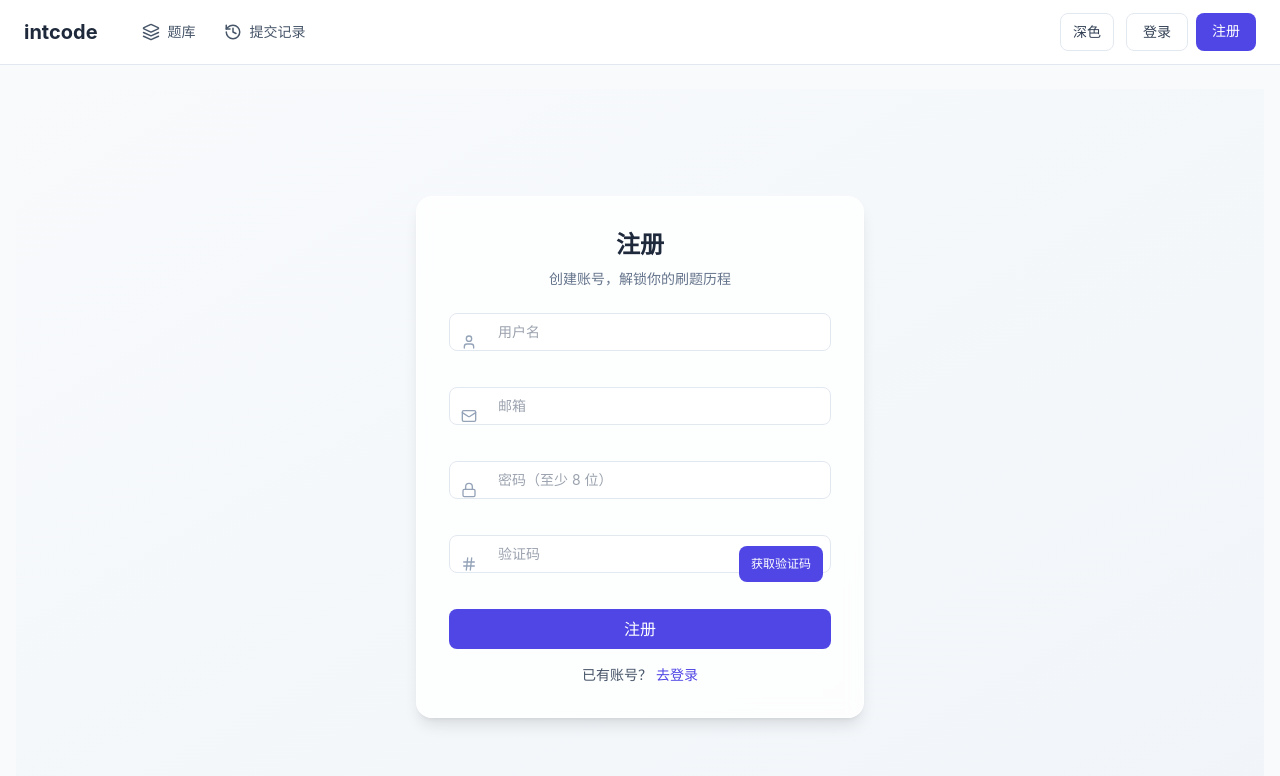
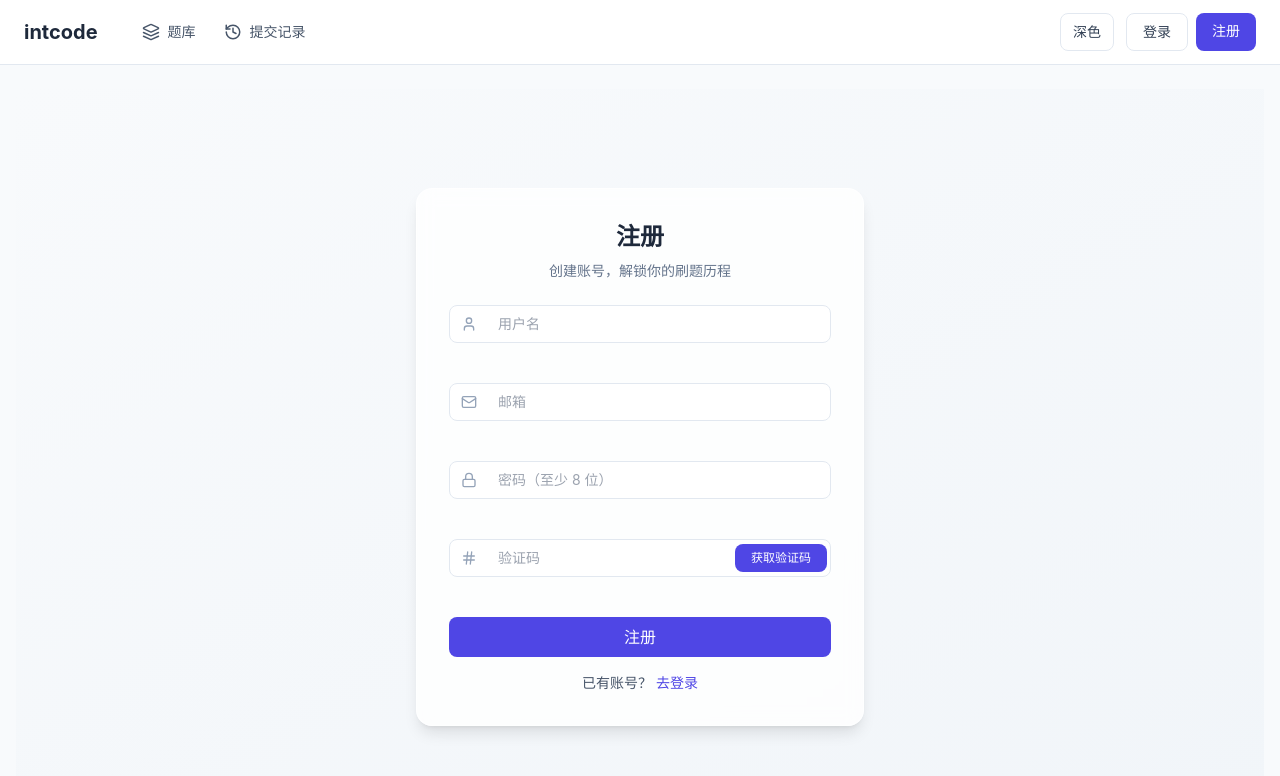
Before and after one commit to Metafora072/intcode, a React (Vite) app in the folder frontend/: page /register in a window 1280 px wide. Shown: the top 776 px of the page. Built offline with nearby package versions, Linux system fonts and the light colour scheme.

Commit message:
添加注册/登录表单校验逻辑

```diff
--- a/frontend/src/pages/LoginPage.tsx
+++ b/frontend/src/pages/LoginPage.tsx
@@ -10,11 +10,21 @@ const LoginPage = () => {
   const [username, setUsername] = useState("");
   const [password, setPassword] = useState("");
   const [error, setError] = useState("");
+  const [fieldErrors, setFieldErrors] = useState<{ username?: string; password?: string }>({});
   const [loading, setLoading] = useState(false);
+
+  const validate = () => {
+    const errs: { username?: string; password?: string } = {};
+    if (!username.trim()) errs.username = "请输入用户名";
+    if (!password.trim()) errs.password = "请输入密码";
+    setFieldErrors(errs);
+    return Object.keys(errs).length === 0;
+  };
 
   const handleSubmit = async (e: FormEvent) => {
     e.preventDefault();
     setError("");
+    if (!validate()) return;
     setLoading(true);
     try {
       await login(username, password);
@@ -34,34 +44,42 @@ const LoginPage = () => {
       <div className="w-full max-w-md p-8 rounded-2xl bg-white/80 dark:bg-slate-900/80 shadow-lg border border-white/60 dark:border-slate-700/60 backdrop-blur animate-fade-in">
         <h2 className="text-2xl font-semibold text-slate-800 dark:text-white mb-2 text-center">登录</h2>
         <p className="text-sm text-slate-500 dark:text-slate-300 text-center mb-6">欢迎回到 intcode，继续刷题旅程</p>
-        <form className="space-y-4" onSubmit={handleSubmit}>
-          <div className="relative">
-            <span className="pointer-events-none absolute inset-y-0 left-3 flex items-center text-slate-400">
+        <form className="mt-6" onSubmit={handleSubmit}>
+          <div className="relative mb-10">
+            <span className="pointer-events-none absolute inset-y-0 left-0 pl-3 flex items-center justify-center h-full text-slate-400">
               <User className="w-4 h-4" />
             </span>
             <input
-              className="input w-full !pl-12 pr-3 py-3 rounded-xl bg-white/70 dark:bg-slate-800/80"
+              className="input w-full !pl-12 pr-3 py-3 rounded-xl bg-white/70 dark:bg-slate-800/80 leading-normal"
               placeholder="用户名"
               value={username}
-              onChange={(e) => setUsername(e.target.value)}
+              onChange={(e) => {
+                setUsername(e.target.value);
+                if (fieldErrors.username) setFieldErrors((prev) => ({ ...prev, username: undefined }));
+              }}
             />
+            <p className="absolute -bottom-6 left-0 text-xs text-red-600 leading-none">{fieldErrors.username || ""}</p>
           </div>
-          <div className="relative">
-            <span className="pointer-events-none absolute inset-y-0 left-3 flex items-center text-slate-400">
+          <div className="relative mb-10">
+            <span className="pointer-events-none absolute inset-y-0 left-0 pl-3 flex items-center justify-center h-full text-slate-400">
               <Lock className="w-4 h-4" />
             </span>
             <input
-              className="input w-full !pl-12 pr-3 py-3 rounded-xl bg-white/70 dark:bg-slate-800/80"
+              className="input w-full !pl-12 pr-3 py-3 rounded-xl bg-white/70 dark:bg-slate-800/80 leading-normal"
               type="password"
               placeholder="密码"
               value={password}
-              onChange={(e) => setPassword(e.target.value)}
+              onChange={(e) => {
+                setPassword(e.target.value);
+                if (fieldErrors.password) setFieldErrors((prev) => ({ ...prev, password: undefined }));
+              }}
             />
+            <p className="absolute -bottom-6 left-0 text-xs text-red-600 leading-none">{fieldErrors.password || ""}</p>
           </div>
-          {error && <p className="text-sm text-red-600">{error}</p>}
+          {error && <p className="text-sm text-red-600 mb-4">{error}</p>}
           <button
             type="submit"
-            className="btn w-full bg-indigo-600 text-white hover:bg-indigo-500 disabled:opacity-50 rounded-xl py-3"
+            className="btn w-full bg-indigo-600 text-white hover:bg-indigo-500 disabled:opacity-50 rounded-xl py-3 mt-2"
             disabled={loading}
           >
             {loading ? "登录中..." : "登录"}
--- a/frontend/src/pages/RegisterPage.tsx
+++ b/frontend/src/pages/RegisterPage.tsx
@@ -102,63 +102,65 @@ const RegisterPage = () => {
       <div className="w-full max-w-md p-8 rounded-2xl bg-white/80 dark:bg-slate-900/80 shadow-lg border border-white/60 dark:border-slate-700/60 backdrop-blur animate-fade-in">
         <h2 className="text-2xl font-semibold text-slate-800 dark:text-white mb-2 text-center">注册</h2>
         <p className="text-sm text-slate-500 dark:text-slate-300 text-center mb-6">创建账号，解锁你的刷题历程</p>
-        <form className="space-y-4" onSubmit={handleSubmit}>
-          <div className="relative pb-5">
-            <span className="pointer-events-none absolute inset-y-0 left-3 flex items-center text-slate-400">
+        <form className="mt-6" onSubmit={handleSubmit}>
+          <div className="relative mb-10">
+            <span className="pointer-events-none absolute inset-y-0 left-0 pl-3 flex items-center justify-center h-full text-slate-400">
               <User className="w-4 h-4" />
             </span>
             <input
-              className="input w-full !pl-12 pr-3 py-3 rounded-xl bg-white/70 dark:bg-slate-800/80"
+              className="input w-full !pl-12 pr-3 py-3 rounded-xl bg-white/70 dark:bg-slate-800/80 leading-normal"
               placeholder="用户名"
               value={form.username}
               onChange={(e) => setForm({ ...form, username: e.target.value })}
             />
-            <p className="text-xs text-red-600 mt-1 absolute left-0 -bottom-1 leading-none">{errors.username || ""}</p>
+            <p className="absolute -bottom-6 left-0 text-xs text-red-600 leading-none">{errors.username || ""}</p>
           </div>
-          <div className="relative pb-5">
-            <span className="pointer-events-none absolute inset-y-0 left-3 flex items-center text-slate-400">
+          <div className="relative mb-10">
+            <span className="pointer-events-none absolute inset-y-0 left-0 pl-3 flex items-center justify-center h-full text-slate-400">
               <Mail className="w-4 h-4" />
             </span>
             <input
-              className="input w-full !pl-12 pr-3 py-3 rounded-xl bg-white/70 dark:bg-slate-800/80"
+              className="input w-full !pl-12 pr-3 py-3 rounded-xl bg-white/70 dark:bg-slate-800/80 leading-normal"
               placeholder="邮箱"
               value={form.email}
               onChange={(e) => setForm({ ...form, email: e.target.value })}
             />
-            <p className="text-xs text-red-600 mt-1 absolute left-0 -bottom-1 leading-none">{errors.email || ""}</p>
+            <p className="absolute -bottom-6 left-0 text-xs text-red-600 leading-none">{errors.email || ""}</p>
           </div>
-          <div className="relative pb-5">
-            <span className="pointer-events-none absolute inset-y-0 left-3 flex items-center text-slate-400">
+          <div className="relative mb-10">
+            <span className="pointer-events-none absolute inset-y-0 left-0 pl-3 flex items-center justify-center h-full text-slate-400">
               <Lock className="w-4 h-4" />
             </span>
             <input
-              className="input w-full !pl-12 pr-3 py-3 rounded-xl bg-white/70 dark:bg-slate-800/80"
+              className="input w-full !pl-12 pr-3 py-3 rounded-xl bg-white/70 dark:bg-slate-800/80 leading-normal"
               type="password"
               placeholder="密码（至少 8 位）"
               value={form.password}
               onChange={(e) => setForm({ ...form, password: e.target.value })}
             />
-            <p className="text-xs text-red-600 mt-1 absolute left-0 -bottom-1 leading-none">{errors.password || ""}</p>
+            <p className="absolute -bottom-6 left-0 text-xs text-red-600 leading-none">{errors.password || ""}</p>
           </div>
-          <div className="relative pb-5">
-            <span className="pointer-events-none absolute inset-y-0 left-3 flex items-center text-slate-400">
+          <div className="relative mb-10">
+            <span className="pointer-events-none absolute inset-y-0 left-0 pl-3 flex items-center justify-center h-full text-slate-400">
               <Hash className="w-4 h-4" />
             </span>
             <input
-              className="input w-full !pl-12 pr-28 py-3 rounded-xl bg-white/70 dark:bg-slate-800/80"
+              className="input w-full !pl-12 pr-28 py-3 rounded-xl bg-white/70 dark:bg-slate-800/80 leading-normal"
               placeholder="验证码"
               value={form.verification_code}
               onChange={(e) => setForm({ ...form, verification_code: e.target.value })}
             />
+            <div className="absolute inset-y-0 right-1 flex items-center h-full">
               <button
                 type="button"
-              className="absolute right-2 top-1/2 -translate-y-1/2 h-9 px-3 text-xs rounded-lg bg-indigo-600 text-white disabled:opacity-60 flex items-center justify-center leading-none"
+                className="btn px-3 py-1.5 text-xs rounded-lg bg-indigo-600 text-white hover:bg-indigo-500 disabled:opacity-60 flex items-center justify-center leading-none"
                 onClick={handleSendCode}
                 disabled={sendingCode || countdown > 0}
               >
                 {countdown > 0 ? `${countdown}s` : sendingCode ? "发送中..." : "获取验证码"}
               </button>
-            <p className="text-xs text-red-600 mt-1 absolute left-0 -bottom-1 leading-none">{errors.code || ""}</p>
+            </div>
+            <p className="absolute -bottom-6 left-0 text-xs text-red-600 leading-none">{errors.code || ""}</p>
           </div>
           <button
             type="submit"
```
Also changed, not shown: 1 other file (tests, documents, lock files or other folders). Lines whose indentation alone changed are shown as unchanged.
